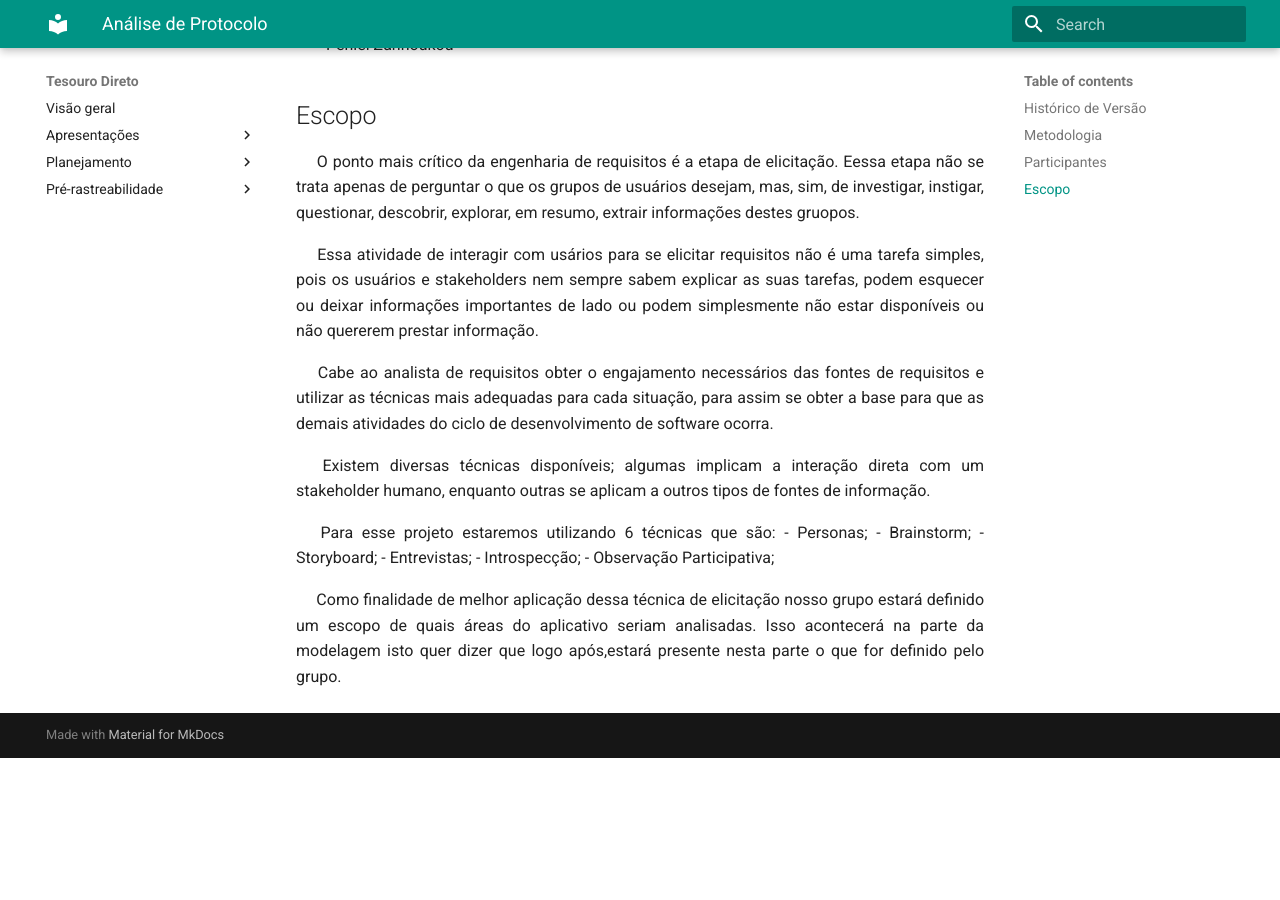
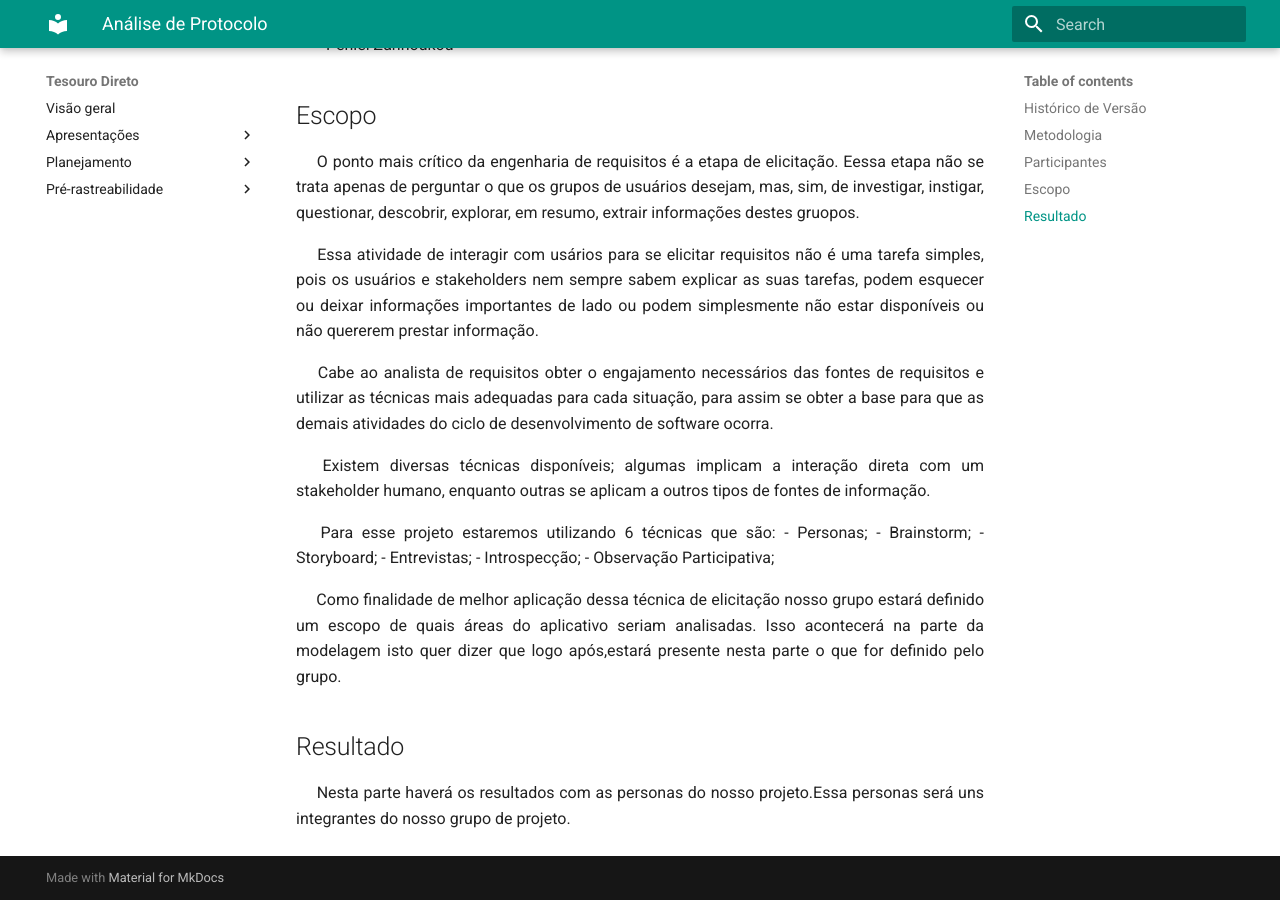
Before and after one commit to mibasFerraz/2021.1-TesouroDireto, an MkDocs documentation site: the page built from docs/elicitacao/analise_protocolo.md, in a window 1280 px wide and 900 px high, scrolled down 682 px. Built offline with MkDocs 1.6.1 and Material for MkDocs 9.7.7, drawn with Linux system fonts in a browser that asks for light colours; before the commit the page ends 1440 px from its top, so only the background shows below that.

Commit message:
(#8) resultado

```diff
--- a/docs/elicitacao/analise_protocolo.md
+++ b/docs/elicitacao/analise_protocolo.md
@@ -62,3 +62,10 @@ Existem diversas técnicas disponíveis; algumas implicam a interação direta c
 <p align="justify">&emsp;
   Como finalidade de melhor aplicação dessa técnica de elicitação nosso grupo estará definido um escopo de quais áreas do aplicativo seriam analisadas. Isso acontecerá na parte da modelagem isto quer dizer que logo após,estará presente nesta parte o que for definido pelo grupo.</p>
 </div>
+
+## Resultado
+
+<div>
+    <p align="justify">&emsp;
+        Nesta parte haverá os resultados com as personas do nosso projeto.Essa personas será uns integrantes do nosso grupo de projeto.</p>
+</div>
```
